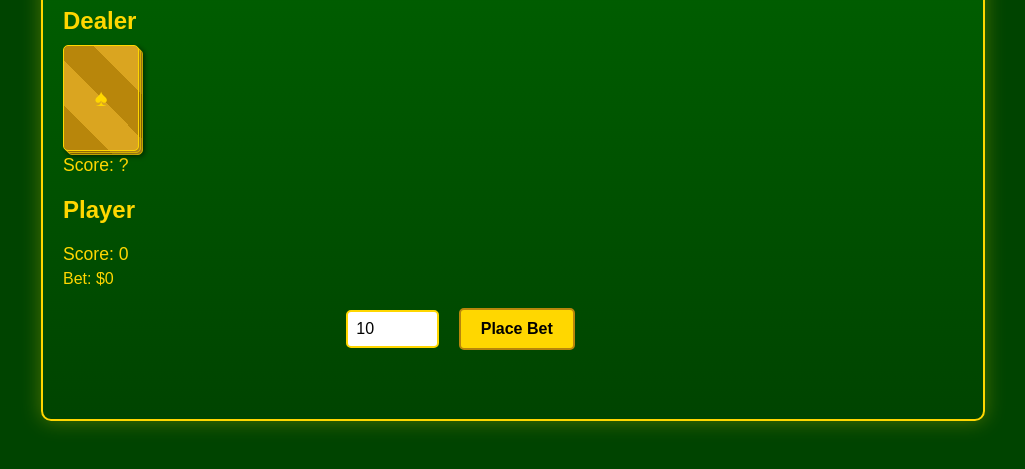
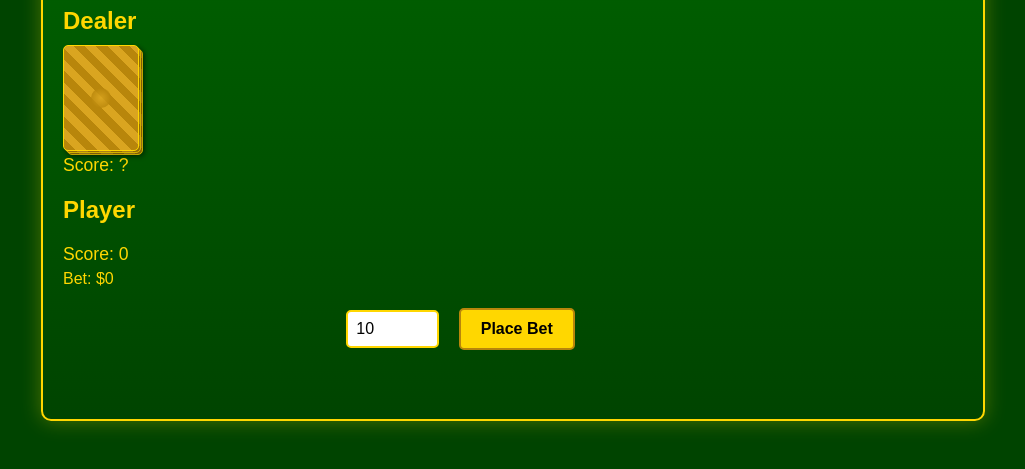
Before and after one commit to b-kuch/blakcjack, a website built with Vite: page index.html in a window 1280 px wide. Shown: the part 277-746 px from the top of the page, without its empty margins (127-1152 px from the left). Built offline with nearby package versions, Linux system fonts and the light colour scheme.

Commit message:
Improve card back design with regular pattern and central circle

```diff
--- a/src/game.ts
+++ b/src/game.ts
@@ -169,11 +169,11 @@ export class BlackjackGame {
           <div class="dealer">
             <h2>Dealer</h2>
             <div class="dealer-area">
-              <div class="deck">
-                <div class="card back" style="position: absolute; z-index: 1; transform: translate(4px, 4px);">♠</div>
-                <div class="card back" style="position: absolute; z-index: 2; transform: translate(2px, 2px);">♠</div>
-                <div class="card back" style="position: absolute; z-index: 3;">♠</div>
-              </div>
+            <div class="deck">
+              <div class="card back" style="position: absolute; z-index: 1; transform: translate(4px, 4px);"></div>
+              <div class="card back" style="position: absolute; z-index: 2; transform: translate(2px, 2px);"></div>
+              <div class="card back" style="position: absolute; z-index: 3;"></div>
+            </div>
               <div class="hand">
                 ${this.renderHand(this.dealer.hand, this.state !== 'game-over' && this.state !== 'dealer-turn')}
               </div>
@@ -206,7 +206,7 @@ export class BlackjackGame {
   private renderHand(hand: BlackjackHand, hideSecondCard: boolean): string {
     return hand.cards.map((card, index) => {
       if (hideSecondCard && index === 1) {
-        return `<div class="card back">?</div>`
+        return `<div class="card back"></div>`
       }
       const colorClass = (card.suit === 'hearts' || card.suit === 'diamonds') ? 'red' : 'black'
       const isNew = index === hand.cards.length - 1
@@ -231,7 +231,7 @@ export class BlackjackGame {
     return Array.from({ length: stackSize }, (_, i) => {
       const zIndex = i + 1
       const offset = i * 2
-      return `<div class="card back" style="position: absolute; z-index: ${zIndex}; transform: translate(${offset}px, ${offset}px);">♠</div>`
+      return `<div class="card back" style="position: absolute; z-index: ${zIndex}; transform: translate(${offset}px, ${offset}px);"></div>`
     }).join('')
   }
 
--- a/src/styles.css
+++ b/src/styles.css
@@ -130,13 +130,33 @@ h1 {
 }
 
 .card.back {
-  background: linear-gradient(45deg, #b8860b 25%, #daa520 25%, #daa520 50%, #b8860b 50%, #b8860b 75%, #daa520 75%);
+  background: repeating-linear-gradient(
+    45deg,
+    #b8860b,
+    #b8860b 8px,
+    #daa520 8px,
+    #daa520 16px
+  );
   color: #ffd700;
   border: 1px solid #ffd700;
   display: flex;
   justify-content: center;
   align-items: center;
   font-size: 24px;
+  position: relative;
+}
+
+.card.back::before {
+  content: '';
+  position: absolute;
+  top: 50%;
+  left: 50%;
+  transform: translate(-50%, -50%);
+  width: 20px;
+  height: 20px;
+  background: radial-gradient(circle, #daa520 0%, #b8860b 70%);
+  border-radius: 50%;
+  opacity: 0.8;
 }
 
 @keyframes cardDraw {
```
Also changed, not shown: 2 other files.
